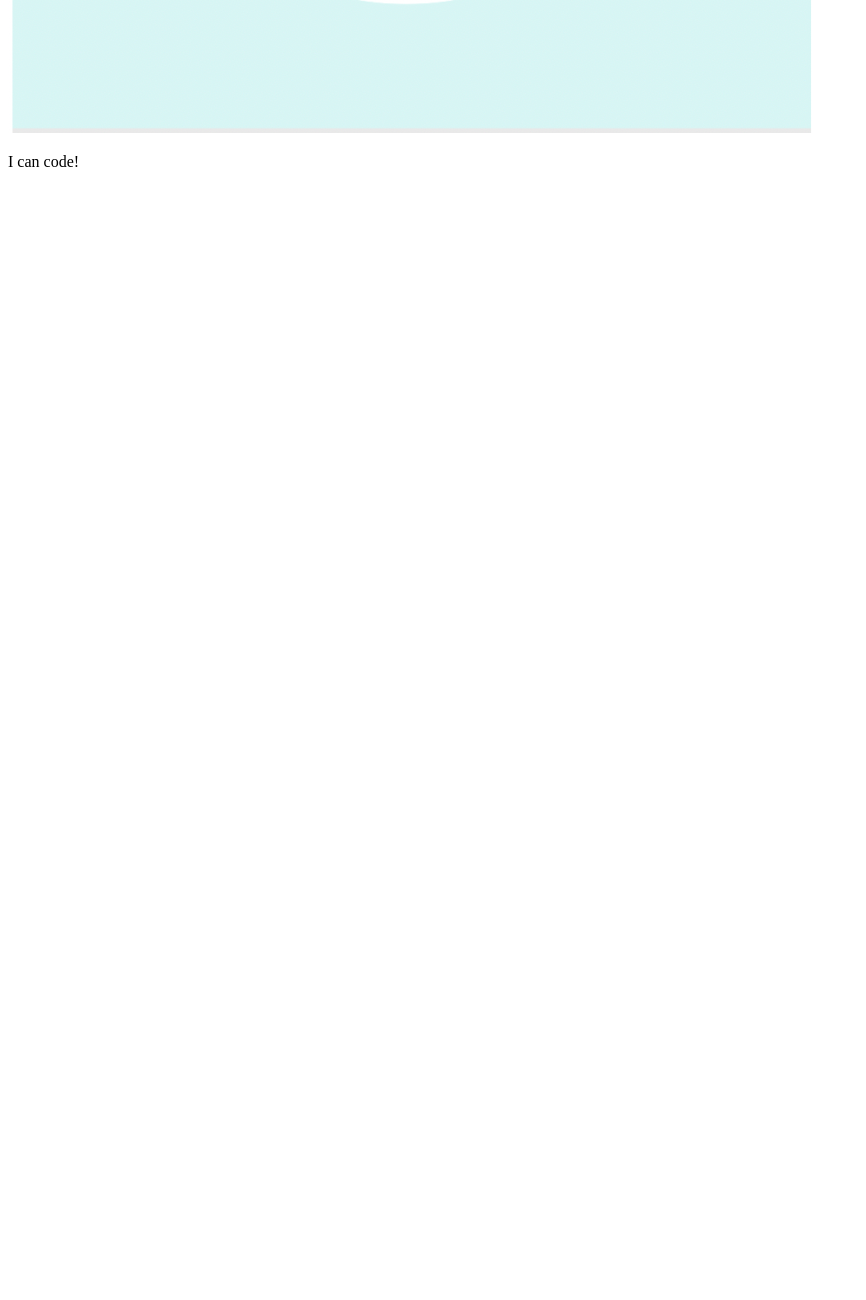
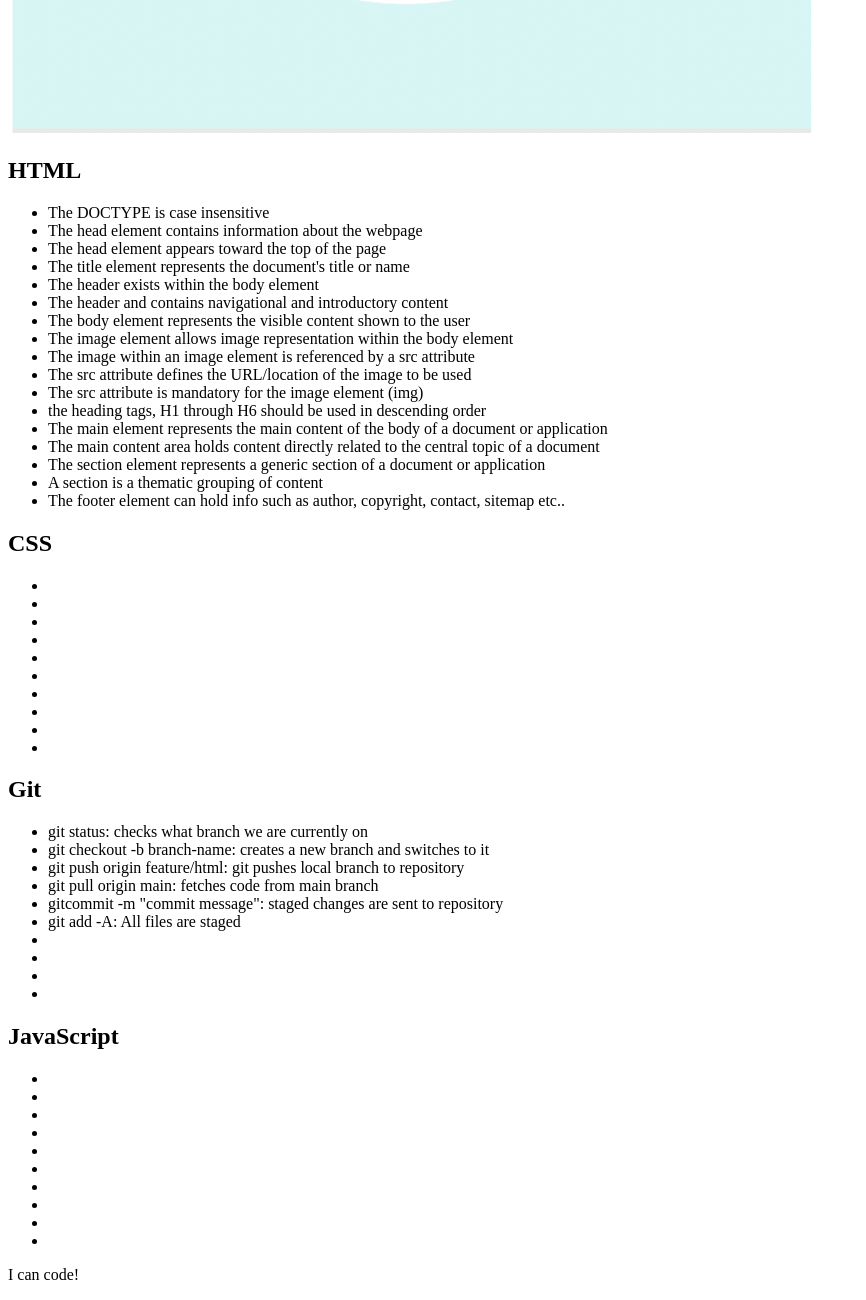
Before and after one commit to martinjnamara/Prework-study-guide, a plain HTML site: page index.html in a window 1280 px wide. Shown: the part 723-2023 px from the top of the page, without its empty margins (0-866 px from the left). Before the commit the page ends 910 px from the top, so only its background shows below. Drawn offline with Linux system fonts and the light colour scheme.

Commit message:
added code to index.html file

```diff
--- a/index.html
+++ b/index.html
@@ -12,7 +12,81 @@
       <img src="./assets/bowtie-cat.png" alt="Profile image of cat wearing a bow tie." />
     </header>
     <main>
-      <!-- Student code goes here -->
+
+      <section class="card" id="html-section">
+        <h2>HTML</h2>
+        <ul>
+          <li>The DOCTYPE is case insensitive</li>
+          <li>The head element contains information about the webpage</li>
+          <li>The head element appears toward the top of the page</li>
+          <li>The title element represents the document's title or name</li>
+          <li>The header exists within the body element
+          <li>The header and contains navigational and introductory content</li>
+          <li>The body element represents the visible content shown to the user</li>
+          <li>The image element allows image representation within the body element</li>
+          <li>The image within an image element is referenced by a src attribute</li>
+          <li>The src attribute defines the URL/location of the image to be used</li>
+          <li>The src attribute is mandatory for the image element (img)</li>
+          <li>the heading tags, H1 through H6 should be used in descending order</li>
+          <li>The main element represents the main content of the body of a document or application</li>
+          <Li>The main content area holds content directly related to the central topic of a document</li>
+          <li>The section element represents a generic section of a document or application</li>
+          <li>A section is a thematic grouping of content</li>
+          <li>The footer element can hold info such as author, copyright, contact, sitemap etc..</li>
+        </ul>
+      </section>
+
+      <section class="card" id="css-section">
+        <h2>CSS</h2>
+        <ul>
+          <li></li>
+          <li></li>
+          <li></li>
+          <li></li>
+          <li></li>
+          <li></li>
+          <li></li>
+          <li></li>
+          <li></li>
+          <li></li>
+        </ul>
+
+
+      </section>
+
+      <section class="card" id="git-section">
+        <h2>Git</h2>
+        <ul>
+          <li>git status: checks what branch we are currently on</li>
+          <li>git checkout -b branch-name: creates a new branch and switches to it</li>
+          <li>git push origin feature/html: git pushes local branch to repository</li>
+          <li>git pull origin main: fetches code from main branch</li>
+          <li>gitcommit -m "commit message": staged changes are sent to repository</li>
+          <li>git add -A: All files are staged</li>
+          <li></li>
+          <li></li>
+          <li></li>
+          <li></li>
+        </ul>
+
+      </section>
+
+      <section class="card" id="javascript-section">
+        <h2>JavaScript</h2>
+        <ul>
+          <li></li>
+          <li></li>
+          <li></li>
+          <li></li>
+          <li></li>
+          <li></li>
+          <li></li>
+          <li></li>
+          <li></li>
+          <li></li>
+        </ul>
+      </section>
+
     </main>
 
     <footer>
```
